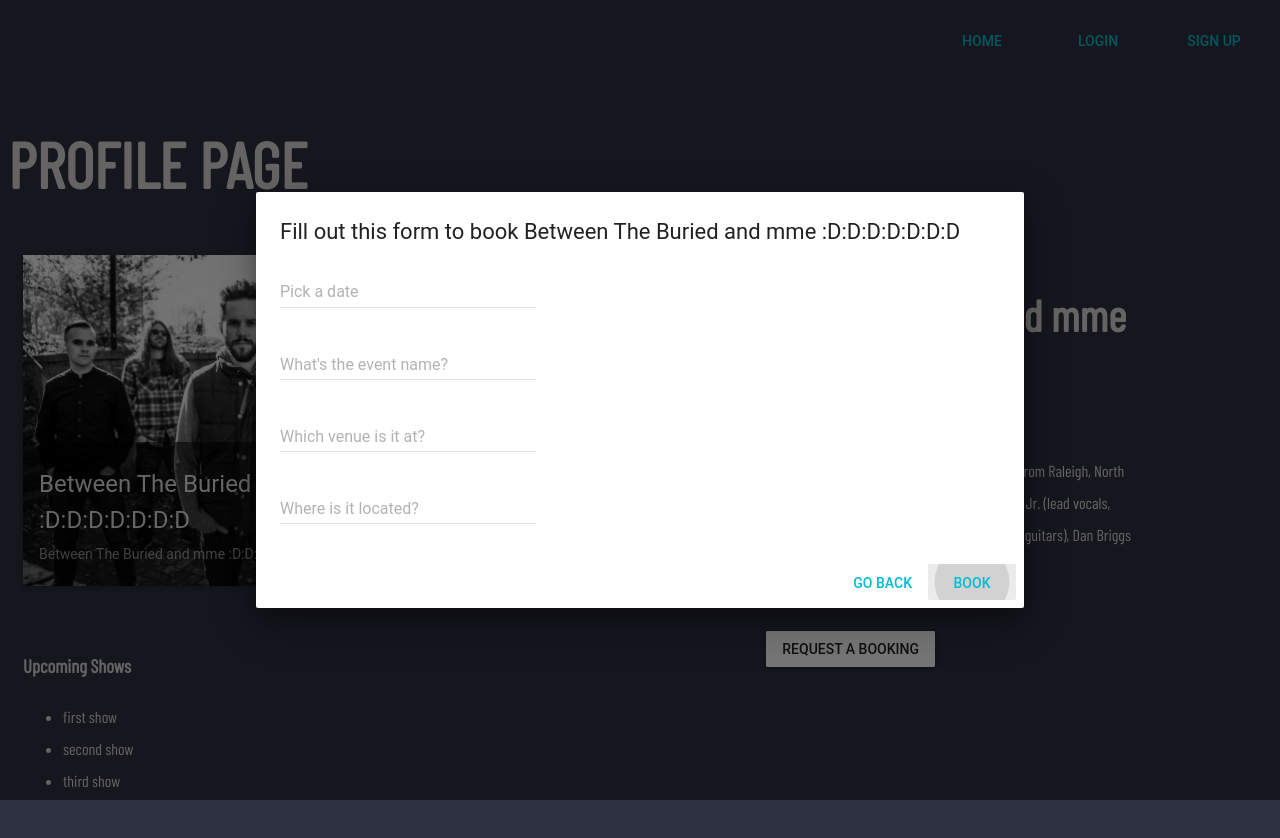
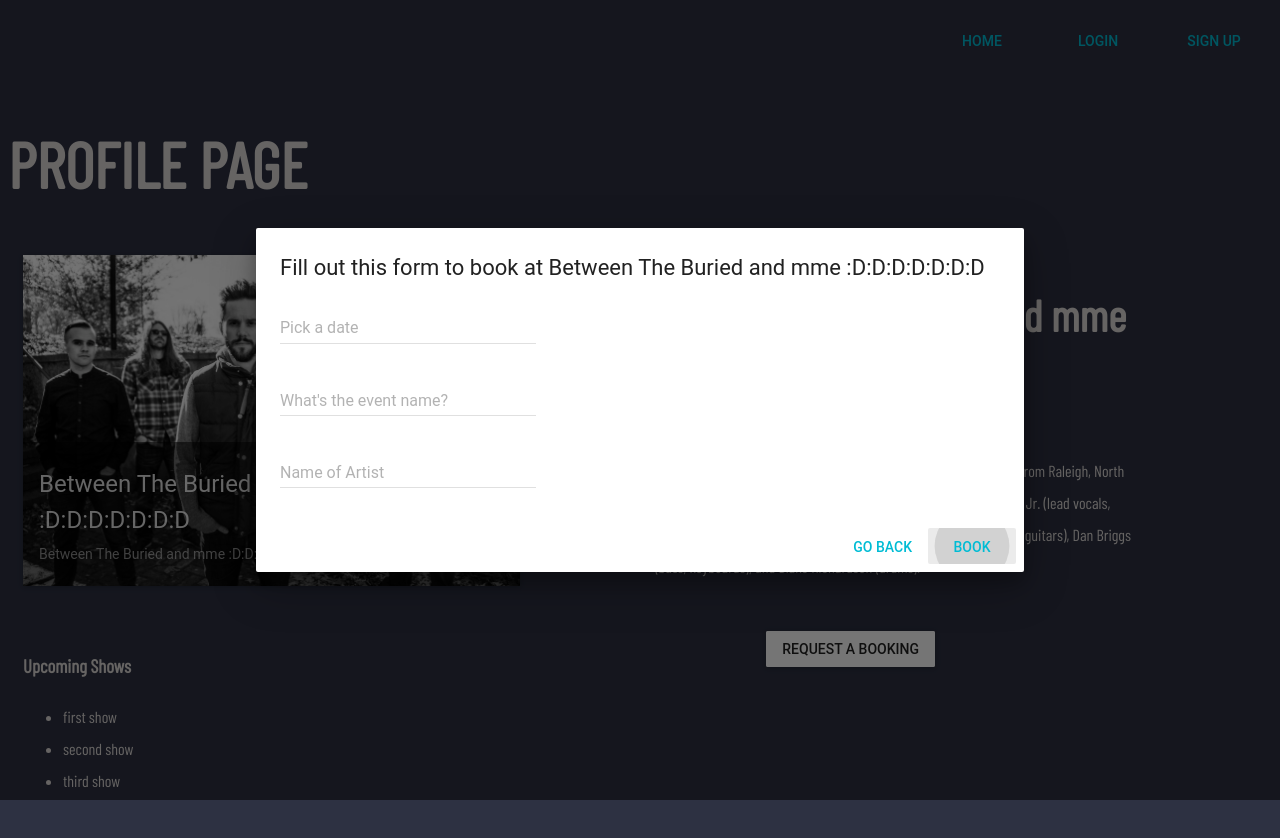
Before and after one commit to adamtahoun/muven, a React (Create React App) app in the folder front-end/: page /profile in a window 1280 px wide. Both pictures are taken after a click on the button "REQUEST A BOOKING". Shown: the top 838 px of the page. Built offline with nearby package versions, Linux system fonts and the light colour scheme.

Commit message:
stuff changed

```diff
--- a/front-end/src/Components/edit_profile/edit_profile.js
+++ b/front-end/src/Components/edit_profile/edit_profile.js
@@ -75,13 +75,13 @@
     else{
       payload = {
         username: this.props.location.state.username,
-        type: this.state.type,
+        type: this.state.value,
         name: this.state.venue_name,
         address: this.state.venue_address,
         city:this.state.venue_city,
         state: this.state.venue_state,
         genre: this.state.venue_genre,
-        max_bands: this.state.max_bands,
+        max_bands: this.state.venue_max_bands,
         about: this.state.venue_about,
         capacity: this.state.venue_capacity
       };
--- a/front-end/src/Components/profile/profile.js
+++ b/front-end/src/Components/profile/profile.js
@@ -23,7 +23,7 @@
     console.log(props);
     this.state = {
       open: false,
-      bandName : 'Between The Buried and mme :D:D:D:D:D:D:D',
+      name : 'Between The Buried and mme :D:D:D:D:D:D:D',
       location : 'Raleigh, North Carolina',
       bio: 'Between the Buried and Me is an American progressive metal band from Raleigh, North Carolina. Formed in 2000, the band consists of Tommy Giles Rogers, Jr. (lead vocals, keyboards), Paul Waggoner (guitars, backing vocals), Dustie Waring (guitars), Dan Briggs (bass, keyboards), and Blake Richardson (drums).',
       upcomingShows: [{showName:"first show"},
@@ -32,8 +32,8 @@
 
       dateSelected: '',
       eventName:'',
-      venueName:'',
-      locationName:'',
+      artistName:'',
+
 
 
 
@@ -51,15 +51,14 @@
   };
 
   handleClick(event){
-    console.log(this.state.dateSelected.toString())
     var apiBaseUrl = "http://localhost:5000";
     var payload={
     "date": this.state.dateSelected,
-    "event":this.state.eventName,
-    "venue":this.state.venueName,
-    "location":this.state.locationName
+    "bookee":this.state.name,
+    "booker":this.state.artistName,
+
     }
-    axios.post(apiBaseUrl+'/profile', payload)
+    axios.post(apiBaseUrl+'/request', payload)
    .then( (response) => {
      console.log(response);
      if(response.data == 200){
@@ -105,7 +104,7 @@
     <Card>
 
       <CardMedia
-        overlay={<CardTitle title={this.state.bandName}subtitle={this.state.bandName} />}
+        overlay={<CardTitle title={this.state.name}subtitle={this.state.name} />}
       >
         <img src={pic} alt="" />
       </CardMedia>
@@ -116,7 +115,7 @@
     </Col>
     <Col xs={6} md={5} offset={{md:1}}>
     <center>
-    <h3 style={{fontSize : 44}}>{this.state.bandName}</h3>
+    <h3 style={{fontSize : 44}}>{this.state.name}</h3>
     <i>{this.state.location}</i>
     </center>
     <p>{this.state.bio}</p>
@@ -143,7 +142,7 @@
       label = "Request a Booking"
     />
     <Dialog
-      title = {"Fill out this form to book "+this.state.bandName}
+      title = {"Fill out this form to book at "+this.state.name}
       actions = {actions}
       modal = {false}
       open = {this.state.open}
@@ -160,15 +159,11 @@
    />
       <br/>
       <TextField
-           hintText = "Venue Name"
-           floatingLabelText="Which venue is it at?"
-           onChange = {(event, newValue) => this.setState({venueName:newValue})}
+           hintText = "Artist Name"
+           floatingLabelText="Name of Artist"
+           onChange = {(event, newValue) => this.setState({artistName:newValue})}
          />      <br/>
-         <TextField
-              hintText = "Venue Location"
-              floatingLabelText="Where is it located?"
-              onChange = {(event, newValue) => this.setState({locationName:newValue})}
-            />      <br/>
+
       </Dialog>
     </center>
     </Col>
@@ -186,7 +181,7 @@
         <div>
             <MuiThemeProvider>
         <Dialog
-        title = {"Thank for for booking "+this.state.bandName+" !!! this band/artist will be notified"}
+        title = {"Thank for for booking at "+this.state.name+" !!! this venue will be notified"}
         actions = {actions[0]}
         modal = {true}
         open = {this.state.open}
```
Also changed, not shown: 1 other file (tests, documents, lock files or other folders).
